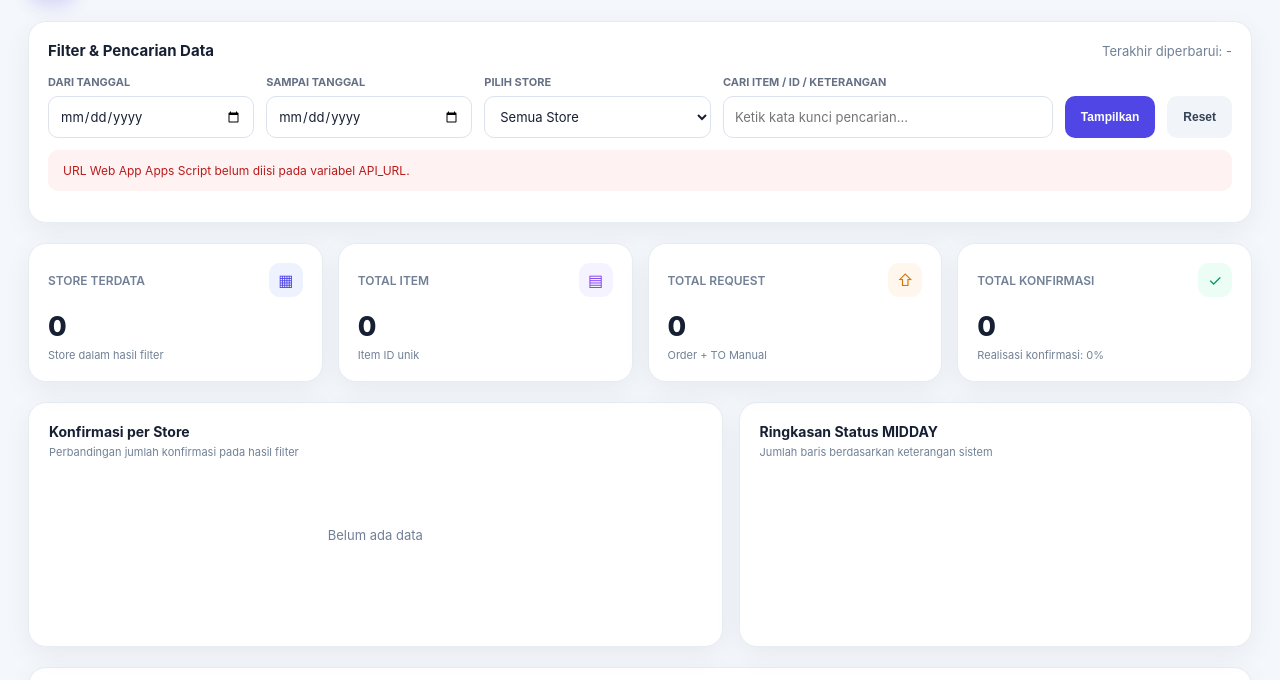
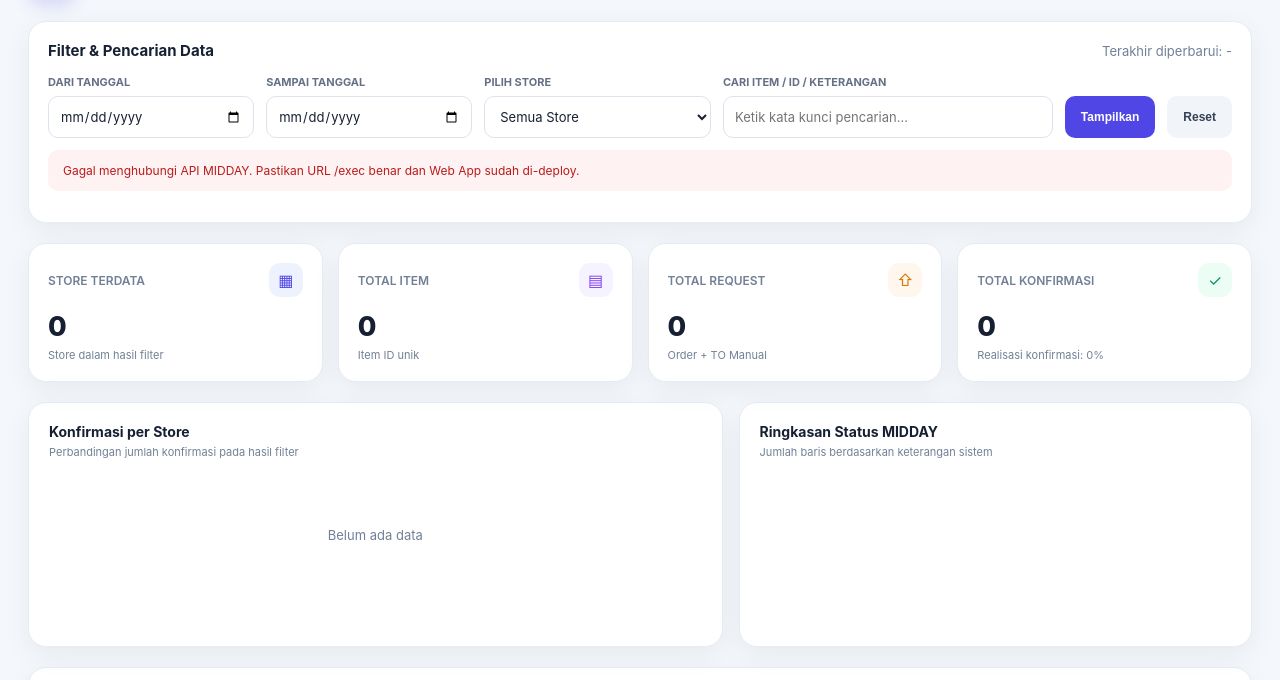
Before and after one commit to renaldirey2295-rhimawan/REKAP_MIDDAY_AREA, a plain HTML site: page index.html in a window 1280 px wide. Shown: the part 80-760 px from the top of the page. Drawn offline with Linux system fonts and the light colour scheme.

Commit message:
Update API_URL to point to the correct endpoint

```diff
--- a/index.html
+++ b/index.html
@@ -136,7 +136,7 @@
 
 <script>
   // GANTI dengan URL Web App Apps Script yang berakhiran /exec
-  const API_URL = 'TEMPEL_URL_WEB_APP_APPS_SCRIPT_DI_SINI';
+  const API_URL = 'https://script.google.com/macros/s/AKfycbzl148t4wwiTT9PqJATP0vi4qLaQQyzE39uzf-dPW1dVI6clA2a_qHkVBu0wzvE5E1N/exec';
 
   let dashboardRows = [];
   let jsonpCounter = 0;
```
